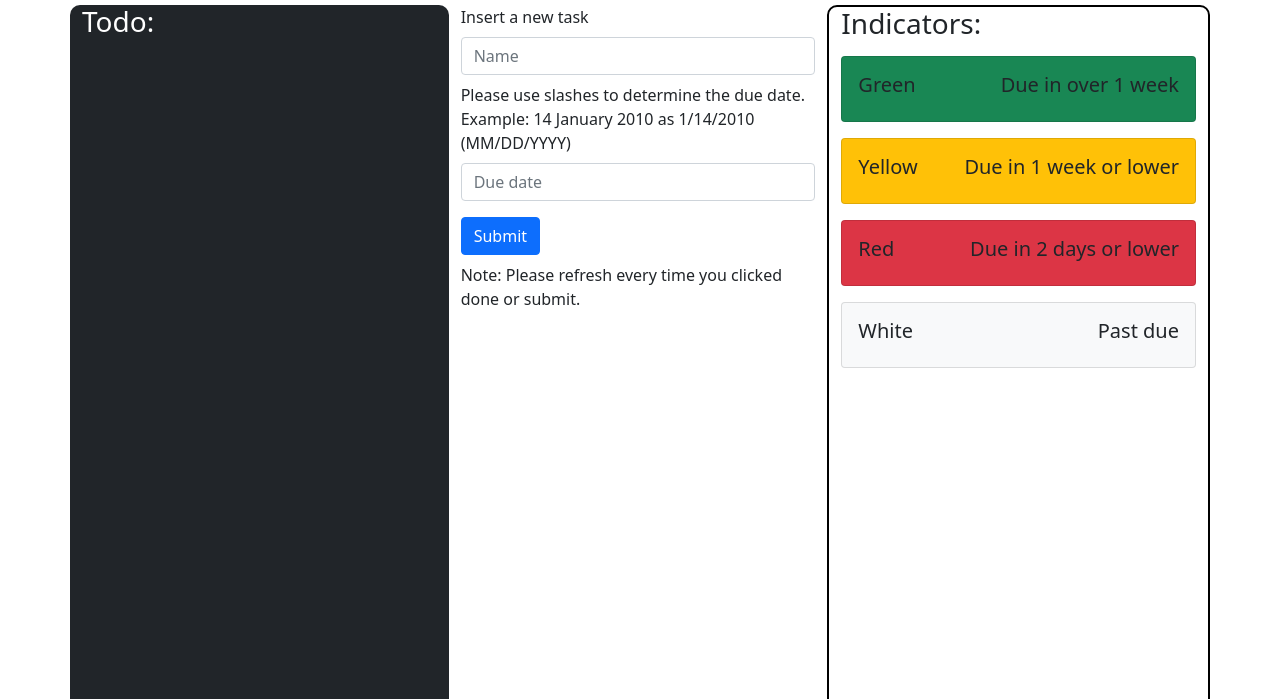
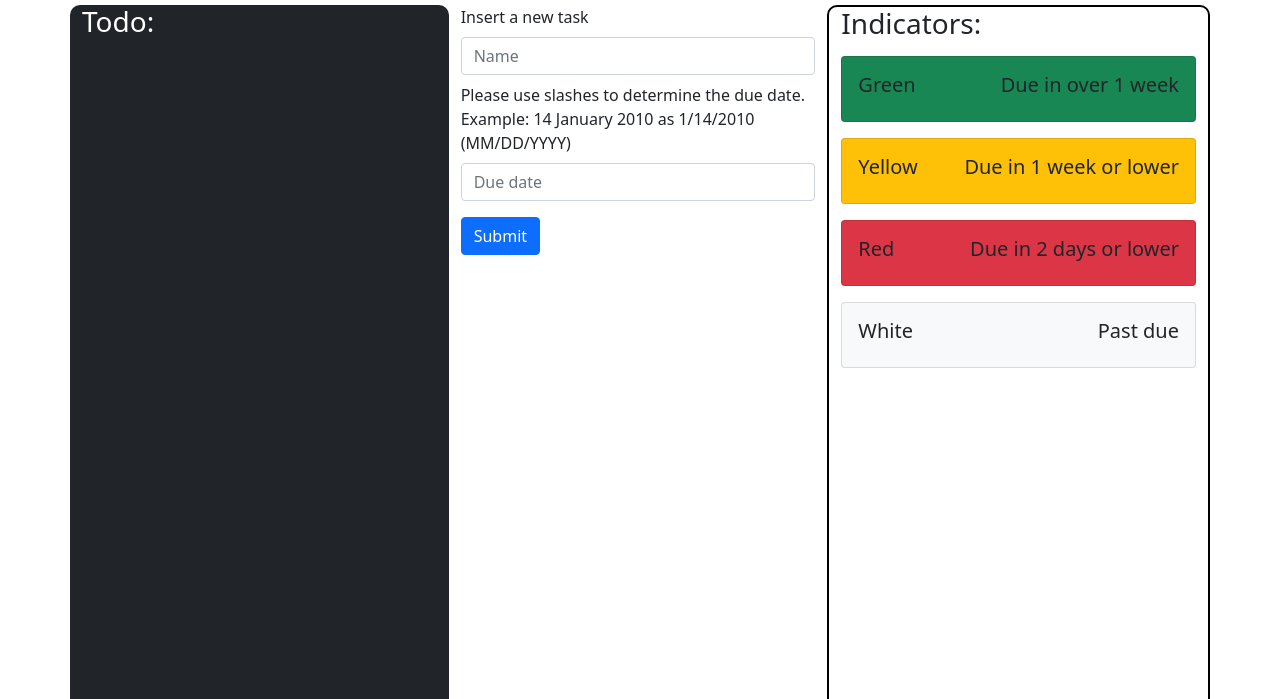
Before and after one commit to Alkali-1234/Planner, a plain HTML site: page docs/index.html in a window 1280 px wide. Shown: the part 101-800 px from the top of the page. Drawn offline with nearby package versions, Linux system fonts and the light colour scheme.

Commit message:
Update index.html

```diff
--- a/docs/index.html
+++ b/docs/index.html
@@ -45,7 +45,6 @@
                 <label for="" class="form-label" >Please use slashes to determine the due date. Example: 14 January 2010 as 1/14/2010 (MM/DD/YYYY)</label>
                 <input type="text" placeholder="Due date" class="form-control" id="due">
                 <button type="submit" class="btn btn-primary mt-3" id="submit-button">Submit</button>
-                <p class="mt-2">Note: Please refresh every time you clicked done or submit.</p>
             </div>
             <div class="col sm-4" id="indicators">
                 <h3>Indicators:</h3>
```
